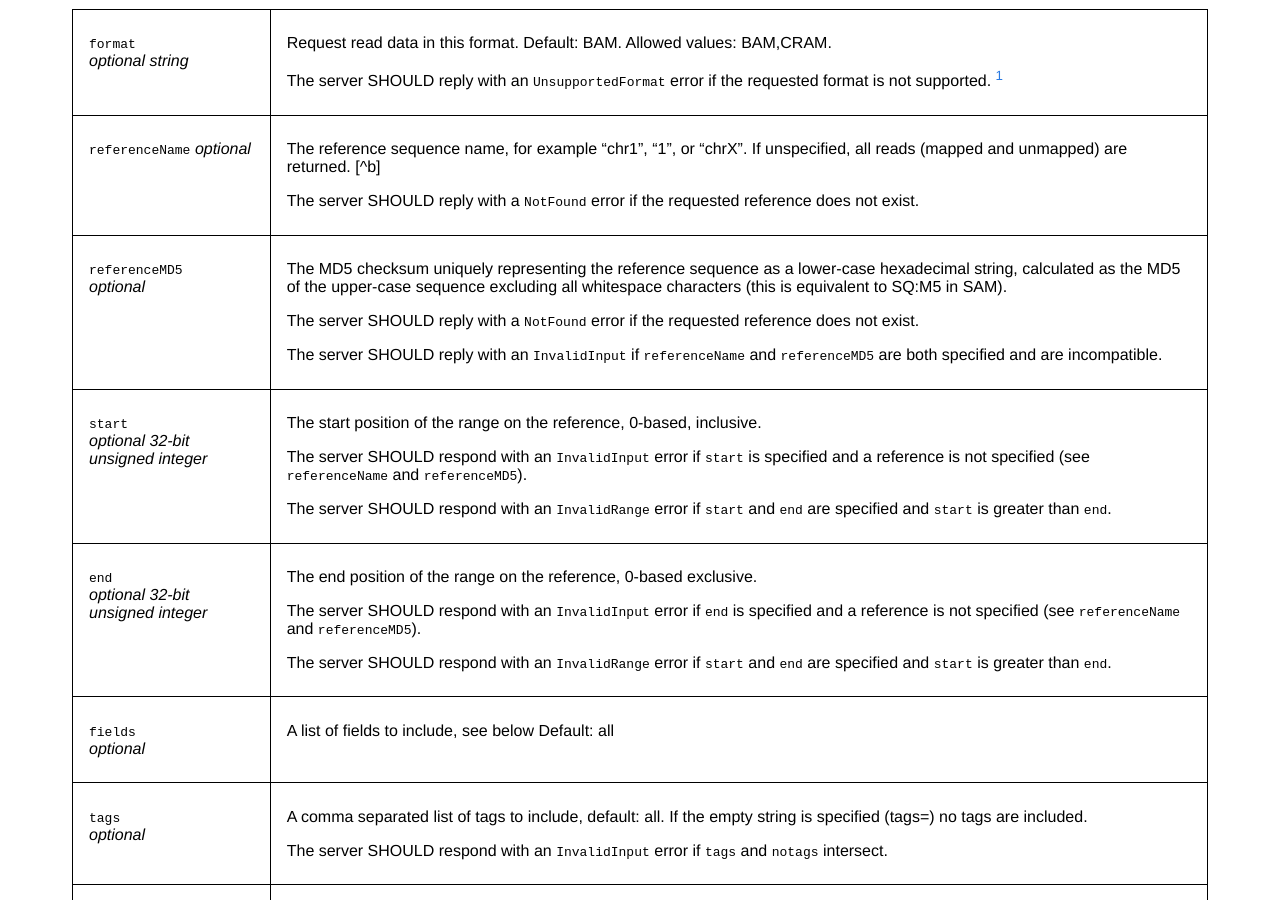
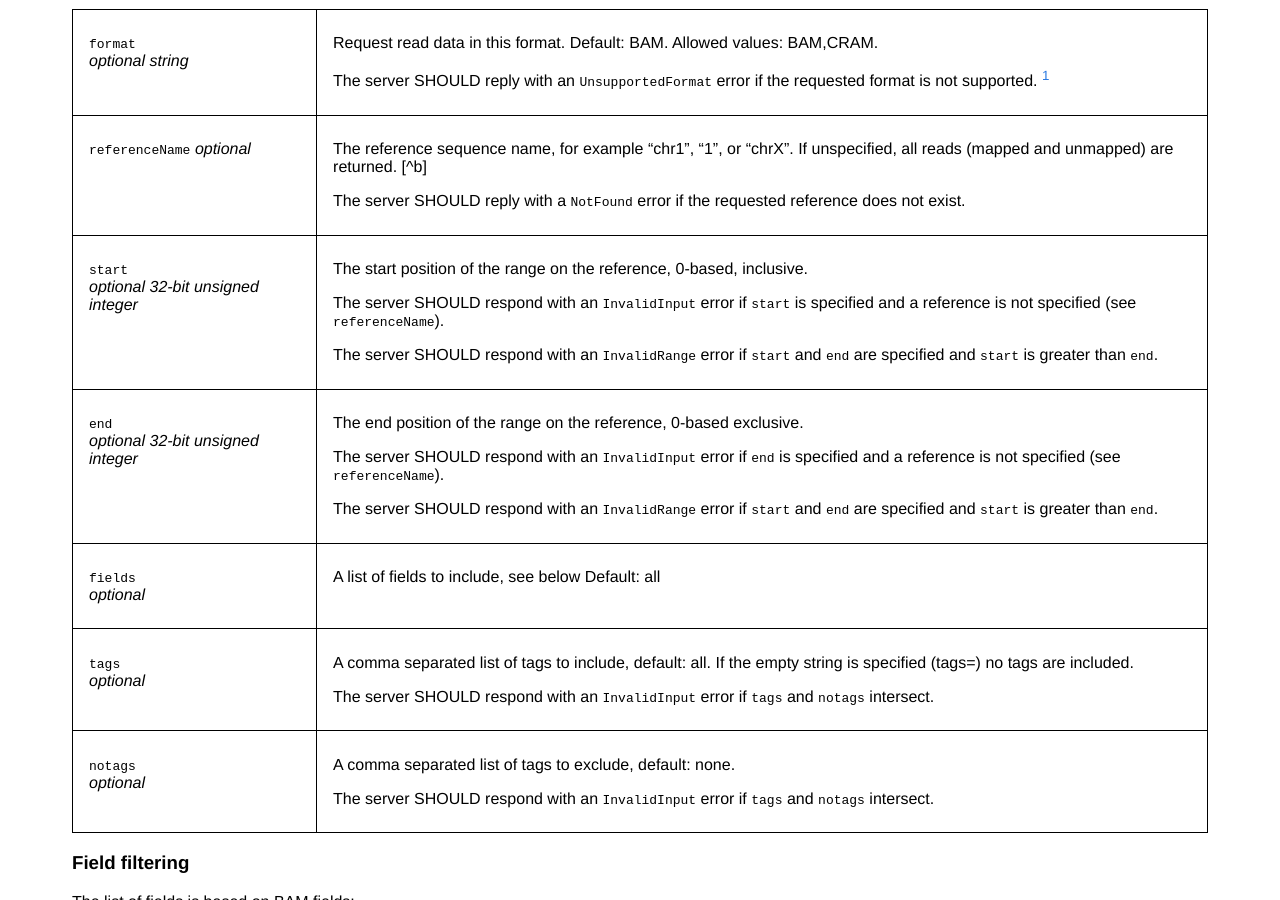
Before and after one commit to samtools/hts-specs, a Jekyll site: the page built from htsget.md, in a window 1280 px wide and 900 px high, scrolled down 2219 px. Built offline with Jekyll 4.4.1, drawn with Linux system fonts in a browser that asks for light colours.

Commit message:
Remove referenceMD5 query parameter.

```diff
--- a/htsget.md
+++ b/htsget.md
@@ -128,23 +128,13 @@ The reference sequence name, for example "chr1", "1", or "chrX". If unspecified,
 The server SHOULD reply with a `NotFound` error if the requested reference does not exist.
 </td></tr>
 <tr markdown="block"><td>
-`referenceMD5`
-_optional_
-</td><td>
-The MD5 checksum uniquely representing the reference sequence as a lower-case hexadecimal string, calculated as the MD5 of the upper-case sequence excluding all whitespace characters (this is equivalent to SQ:M5 in SAM).
-
-The server SHOULD reply with a `NotFound` error if the requested reference does not exist.
-
-The server SHOULD reply with an `InvalidInput` if `referenceName` and `referenceMD5` are both specified and are incompatible.
-</td></tr>
-<tr markdown="block"><td>
 `start`
 _optional 32-bit unsigned integer_
 </td><td>
 The start position of the range on the reference, 0-based, inclusive.
 
 The server SHOULD respond with an `InvalidInput` error if `start` is specified and a reference is not specified
-(see `referenceName` and `referenceMD5`).
+(see `referenceName`).
 
 The server SHOULD respond with an `InvalidRange` error if `start` and `end` are specified and `start` is greater
 than `end`.
@@ -156,7 +146,7 @@ _optional 32-bit unsigned integer_
 The end position of the range on the reference, 0-based exclusive.
 
 The server SHOULD respond with an `InvalidInput` error if `end` is specified and a reference is not specified
-(see `referenceName` and `referenceMD5`).
+(see `referenceName`).
 
 The server SHOULD respond with an `InvalidRange` error if `start` and `end` are specified and `start` is greater
 than `end`.
```
